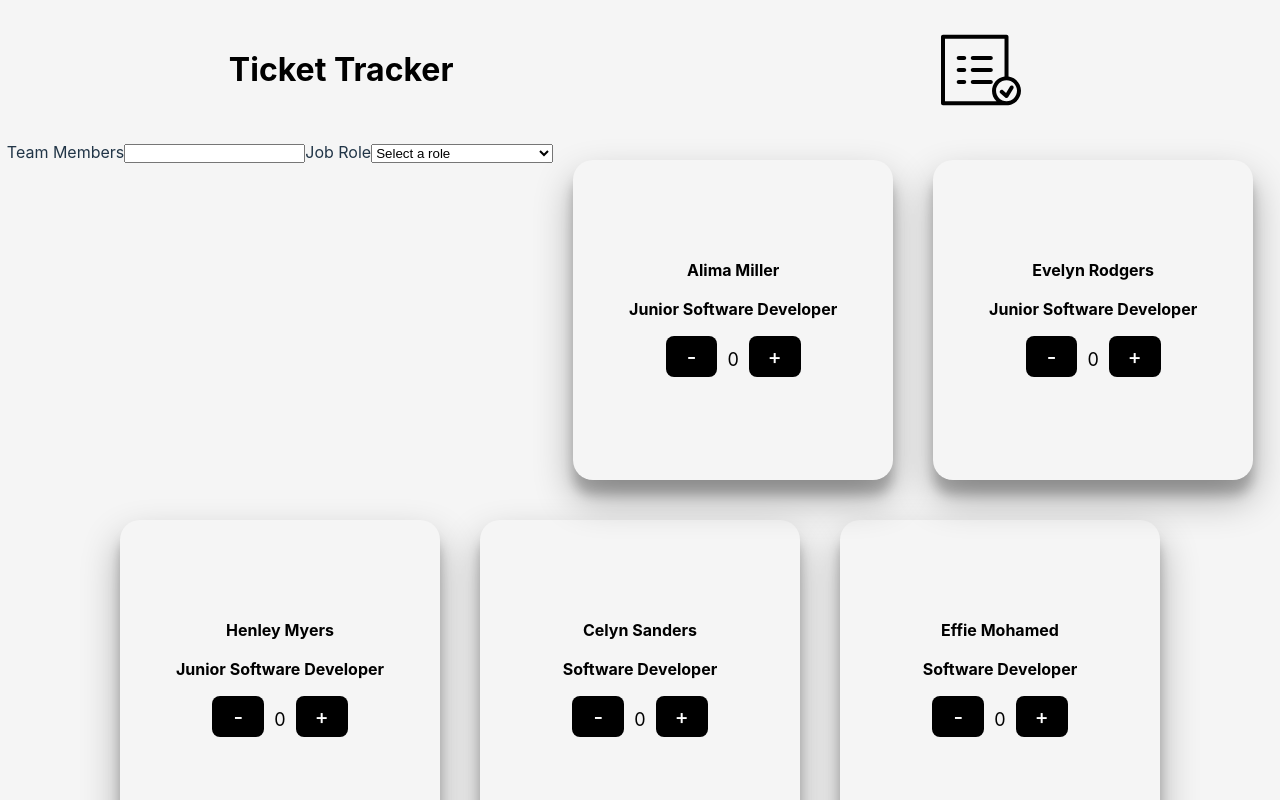
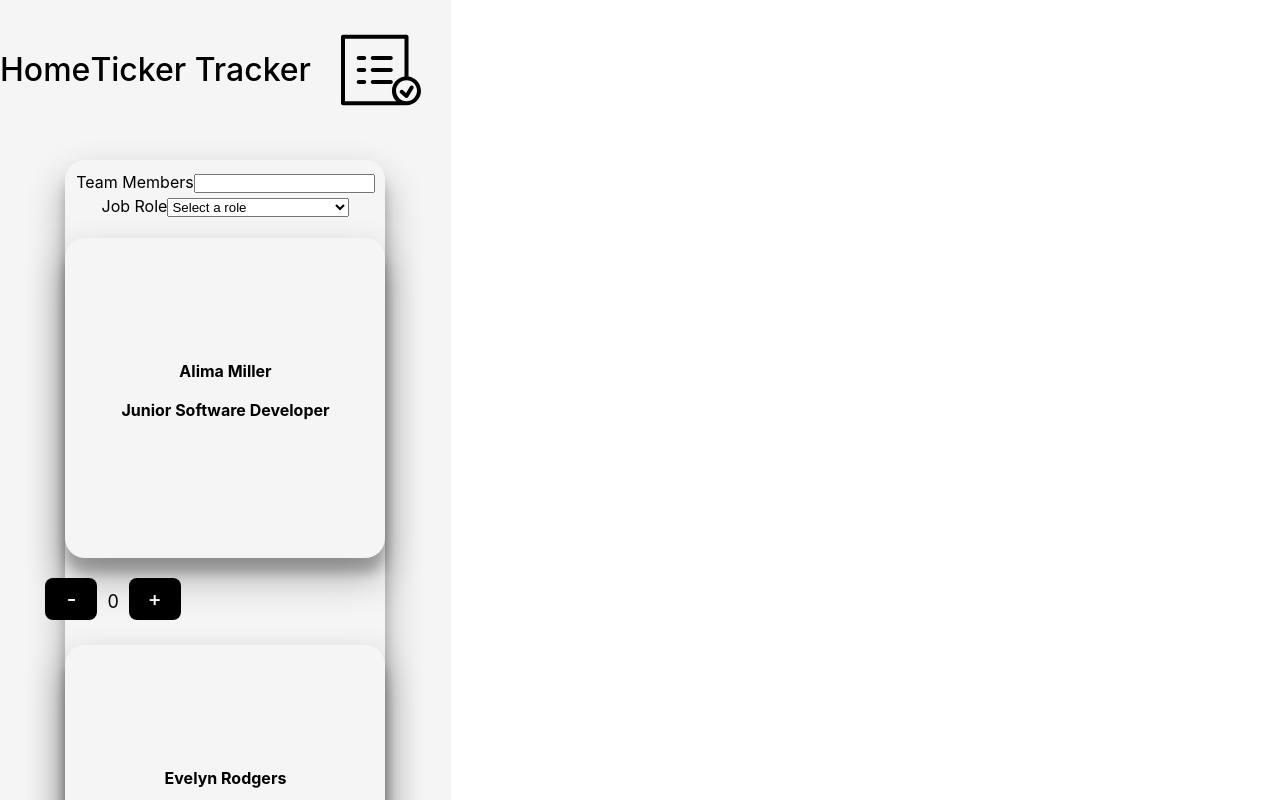
Before and after one commit to maxswaine/react-ticket-project, a React (Vite) app: page /tickets in a window 1280 px wide. Shown: the top 800 px of the page. Built offline with nearby package versions, Linux system fonts and the light colour scheme.

Commit message:
refactored data, made pages that work, need to create individual profile pages

```diff
--- a/package.json
+++ b/package.json
@@ -14,7 +14,8 @@
   },
   "dependencies": {
     "react": "^18.2.0",
-    "react-dom": "^18.2.0"
+    "react-dom": "^18.2.0",
+    "react-router-dom": "^6.15.0"
   },
   "devDependencies": {
     "@types/react": "^18.2.15",
--- a/src/App.tsx
+++ b/src/App.tsx
@@ -1,17 +1,28 @@
 import "./App.scss";
-import Card from "./components/TicketCard/TicketCard";
 import team from "./data/team";
 import Nav from "./components/Nav/Nav";
-import CardLayout from "./components/Container/CardContainer";
+import TicketCardLayout from "./components/Container/TicketCardContainer/TicketCardContainer";
+import { BrowserRouter, Route, Routes } from "react-router-dom";
+import NameCardContainer from "./components/Container/NameCardContainer/NameCardContainer";
 
 const App = () => {
   return (
-    <div className="app">
-      <Nav />
-      <section className="team-card__area">
-        <CardLayout teamMembers={team} />
-      </section>
-    </div>
+    <BrowserRouter>
+      <div className="app">
+        <Nav />
+        <Routes>
+          <Route
+            path="/tickets"
+            element={<TicketCardLayout teamMembers={team} />}
+          />
+          <Route path="/" element={<NameCardContainer teamMembers={team} />} />
+          <Route
+            path="profiles"
+            element={<NameCardContainer teamMembers={team} />}
+          />
+        </Routes>
+      </div>
+    </BrowserRouter>
   );
 };
 
--- /dev/null
+++ b/src/components/Container/NameCardContainer/NameCardContainer.tsx
@@ -0,0 +1,19 @@
+import { TeamMember } from "../../../types/Team";
+import NameCard from "../../NameCard/NameCard";
+
+type NameCardContainerProps = {
+  teamMembers: TeamMember[];
+};
+
+const NameCardContainer = ({ teamMembers }: NameCardContainerProps) => {
+  const team = teamMembers;
+
+  return (
+    <div className="name-card__container">
+      {team.map((member) => (
+        <NameCard key={member.id} name={member.name} role={member.role} />
+      ))}
+    </div>
+  );
+};
+export default NameCardContainer;
--- a/src/components/Container/CardContainer.tsx
+++ b/src/components/Container/TicketCardContainer/TicketCardContainer.tsx
@@ -1,14 +1,14 @@
-import SearchBox from "../SearchBox/SearchBox";
-import DropdownBox from "../DropdownBox/DropdownBox";
-import Card from "../TicketCard/TicketCard";
-import TeamMember from "../../types/Team";
+import SearchBox from "../../SearchBox/SearchBox";
+import DropdownBox from "../../DropdownBox/DropdownBox";
+import TicketCard from "../../TicketCard/TicketCard";
+import { TeamMember } from "../../../types/Team";
 import { ChangeEvent, FormEvent, useState } from "react";
 
 type CardContainerProps = {
   teamMembers: TeamMember[];
 };
 
-const CardLayout = ({ teamMembers }: CardContainerProps) => {
+const TicketCardLayout = ({ teamMembers }: CardContainerProps) => {
   const [searchTerm, setSearchTerm] = useState<string>("");
   const [jobSelection, setJobSelection] = useState<string>("");
 
@@ -31,25 +31,26 @@ const CardLayout = ({ teamMembers }: CardContainerProps) => {
   });
 
   return (
-    <>
+    <div className="team-card">
       <SearchBox
+        key="SearchBox"
         label="Team Members"
         handleInput={handleInput}
         searchTerm={searchTerm}
       />
       <DropdownBox
+        key="DropBox"
         label="Job Role"
         option={teamMembers} // Pass the team members data here
         handleInput={handleChange}
       />
       {filteredMembers.map((filteredTeamMember) => (
-        <Card
+        <TicketCard
           key={filteredTeamMember.id}
-          name={filteredTeamMember.name}
-          role={filteredTeamMember.role}
+          teamMember={[filteredTeamMember]}
         />
       ))}
-    </>
+    </div>
   );
 };
-export default CardLayout;
+export default TicketCardLayout;
--- a/src/components/DropdownBox/DropdownBox.tsx
+++ b/src/components/DropdownBox/DropdownBox.tsx
@@ -1,14 +1,14 @@
 import { FormEventHandler } from "react";
 import team from "../../data/team";
-import TeamMember from "../../types/Team";
+import {TeamMember} from "../../types/Team";
 
 type DropdownBoxProps = {
   label: string;
   option: TeamMember[];
-  handleInput: FormEventHandler<HTMLSelectElement>;
+  handleInput: (FormEventHandler<HTMLSelectElement>);
 };
 
-const DropdownBox = ({ label, option, handleInput }: DropdownBoxProps) => {
+const DropdownBox = ({ label, handleInput }: DropdownBoxProps) => {
   const capitalizedLabel = label[0].toUpperCase() + label.slice(1);
   const occurredRoles = new Set<string>();
 
--- /dev/null
+++ b/src/components/NameCard/NameCard.tsx
@@ -0,0 +1,14 @@
+type NameCardProps = {
+  name: string;
+  role: string;
+};
+
+const NameCard = ({ name, role }: NameCardProps) => {
+  return (
+      <div className="team-card">
+        <h3 className="team-card__name">{name}</h3>
+        <h3 className="team-card__role">{role}</h3>
+      </div>
+  );
+};
+export default NameCard;
--- a/src/components/Nav/Nav.tsx
+++ b/src/components/Nav/Nav.tsx
@@ -1,11 +1,16 @@
+import { Link } from "react-router-dom";
 import Checklist from "../../assets/images/checklist-svgrepo-com.svg";
-import "./Nav.scss"
-
+import "./Nav.scss";
 
 const Nav = () => {
   return (
     <div className="nav">
-      <h1 className="nav__heading">Ticket Tracker</h1>
+      <Link to="/" className="nav__heading">
+        Home
+      </Link>
+      <Link to="/tickets" className="nav__heading">
+        Ticker Tracker
+      </Link>
       <img
         className="nav__image"
         alt="Image of checklist"
--- a/src/components/TicketCard/TicketCard.tsx
+++ b/src/components/TicketCard/TicketCard.tsx
@@ -1,19 +1,24 @@
+import { TeamMember } from "../../types/Team";
 import Counter from "../Counter/Counter";
+import NameCard from "../NameCard/NameCard";
 import "./TicketCard.scss";
 
 export type CardProps = {
-  name: string;
-  role: string;
+  teamMember: TeamMember[];
 };
 
-const Card = ({ name, role }: CardProps) => {
+const TicketCard = ({ teamMember }: CardProps) => {
   return (
-    <div className="team-card">
-      <h3 className="team-card__name">{name}</h3>
-      <h3 className="team-card__role">{role}</h3>
-      <Counter />
+    <div>
+      {teamMember.map((individualMember) => (
+        <div key={individualMember.id} className="ticket-card">
+          <NameCard name={individualMember.name} role={individualMember.role} />
+          <Counter />
+        </div>
+      ))}
     </div>
   );
 };
 
-export default Card;
+
+export default TicketCard;
--- a/src/data/team.ts
+++ b/src/data/team.ts
@@ -1,55 +1,119 @@
-import TeamMember from "../types/Team";
+import { TeamMember } from "../types/Team";
 
 const team: TeamMember[] = [
   {
     id: 1,
     name: "Alima Miller",
     role: "Junior Software Developer",
+    profile: {
+      experience: "1 year",
+      department: "Engineering",
+      techstack: ["JavaScript", "React", "Node.js"],
+      profilePicture:
+        "https://eu.ui-avatars.com/api/?name=Alima+Miller&size=250",
+    },
   },
   {
     id: 2,
     name: "Evelyn Rodgers",
     role: "Junior Software Developer",
+    profile: {
+      experience: "1 year",
+      department: "Engineering",
+      techstack: ["Python", "Django", "HTML/CSS"],
+      profilePicture: "https://via.placeholder.com/250",
+    },
   },
   {
     id: 3,
     name: "Henley Myers",
     role: "Junior Software Developer",
+    profile: {
+      experience: "1 year",
+      department: "Engineering",
+      techstack: ["Java", "Spring Boot", "MySQL"],
+      profilePicture:
+        "https://eu.ui-avatars.com/api/?name=Henley+Myers&size=250",
+    },
   },
   {
     id: 4,
     name: "Celyn Sanders",
     role: "Software Developer",
+    profile: {
+      experience: "3 years",
+      department: "Engineering",
+      techstack: ["C#", ".NET", "SQL Server"],
+      profilePicture:
+        "https://eu.ui-avatars.com/api/?name=Celyn+Sanders&size=250",
+    },
   },
   {
     id: 5,
     name: "Effie Mohamed",
     role: "Software Developer",
+    profile: {
+      experience: "2 years",
+      department: "Engineering",
+      techstack: ["Ruby", "Ruby on Rails", "PostgreSQL"],
+      profilePicture: "https://www.fillmurray.com/250/250",
+    },
   },
   {
     id: 6,
     name: "Karam Lees",
     role: "Senior Software Developer",
+    profile: {
+      experience: "5 years",
+      department: "Engineering",
+      techstack: ["Java", "Spring Boot", "React", "MongoDB"],
+      profilePicture: "https://placekitten.com/250/250",
+    },
   },
   {
     id: 7,
     name: "Eleanor Dowling",
     role: "Project Manager",
+    profile: {
+      experience: "7 years",
+      department: "Management",
+      techstack: ["Project Management Tools", "Communication Platforms"],
+      profilePicture: "https://placebear.com/250/250",
+    },
   },
   {
     id: 8,
     name: "Haris Grey",
     role: "Tester",
+    profile: {
+      experience: "2 years",
+      department: "Quality Assurance",
+      techstack: ["Testing Frameworks", "Bug Tracking Tools"],
+      profilePicture: "https://www.placecage.com/250/250",
+    },
   },
   {
     id: 9,
     name: "Sohaib Farley",
     role: "Tester",
+    profile: {
+      experience: "3 years",
+      department: "Quality Assurance",
+      techstack: ["Automation Testing", "Selenium", "JIRA"],
+      profilePicture: "https://placebear.com/250/250",
+    },
   },
   {
     id: 10,
     name: "Phillip Mitchell",
     role: "Hard Man",
+    profile: {
+      experience: "10 years",
+      department: "Miscellaneous",
+      techstack: ["Strength and Endurance", "Intimidation"],
+      profilePicture:
+        "https://ichef.bbci.co.uk/images/ic/1200x675/p03twx6g.jpg",
+    },
   },
 ];
 export default team;
```
Also changed, not shown: src/types/Team.ts (+8 -2 lines), 1 other file (tests, documents, lock files or other folders).
